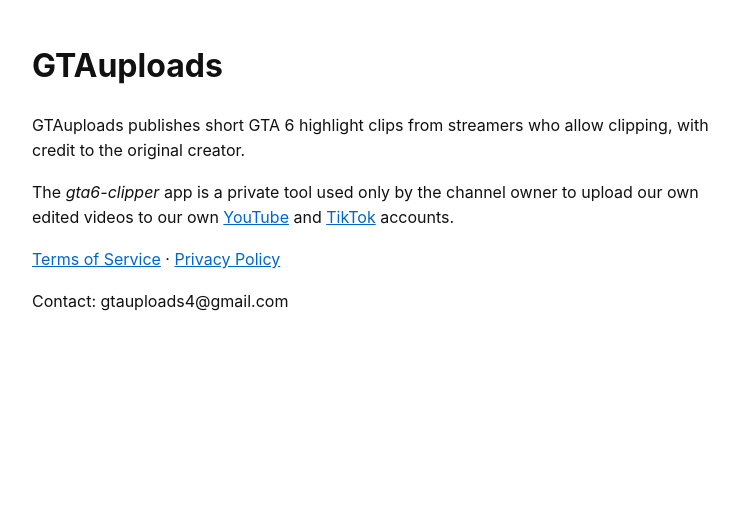
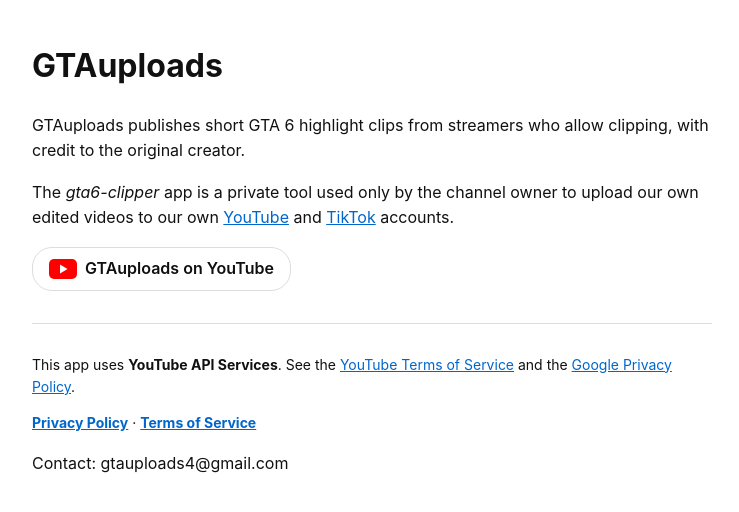
Before and after one commit to renatosv98/GTAvideos, a plain HTML site: page docs/index.html in a window 1280 px wide. Shown: the whole page, without its empty margins (268-1007 px from the left). Drawn offline with Linux system fonts and the light colour scheme.

Commit message:
Homepage: YouTube branding + API Services notice next to policy links
Co-Authored-By: Claude Opus 5.5 <noreply@anthropic.com>

```diff
--- a/docs/index.html
+++ b/docs/index.html
@@ -8,6 +8,14 @@
 <p>The <em>gta6-clipper</em> app is a private tool used only by the channel owner to upload our own edited videos to our own
 <a href="https://www.youtube.com/channel/UCtEupstFEid-N-o_STg64gg">YouTube</a> and
 <a href="https://www.tiktok.com/@gtauploads5">TikTok</a> accounts.</p>
-<p><a href="terms.html">Terms of Service</a> · <a href="privacy.html">Privacy Policy</a></p>
+<p><a href="https://www.youtube.com/channel/UCtEupstFEid-N-o_STg64gg" style="display:inline-flex;align-items:center;gap:8px;text-decoration:none;color:#0f0f0f;font-weight:600;border:1px solid #ddd;border-radius:20px;padding:8px 16px">
+<svg width="28" height="20" viewBox="0 0 28 20" aria-hidden="true"><rect width="28" height="20" rx="5" fill="#FF0000"/><path d="M11 5.5v9l7.5-4.5z" fill="#fff"/></svg>
+GTAuploads on YouTube</a></p>
+<footer style="margin-top:32px;padding-top:16px;border-top:1px solid #ddd;font-size:14px">
+<p>This app uses <b>YouTube API Services</b>. See the
+<a href="https://www.youtube.com/t/terms">YouTube Terms of Service</a> and the
+<a href="https://policies.google.com/privacy">Google Privacy Policy</a>.</p>
+<p><a href="privacy.html"><b>Privacy Policy</b></a> · <a href="terms.html"><b>Terms of Service</b></a></p>
+</footer>
 <p>Contact: gtauploads4@gmail.com</p>
 </body></html>
```
